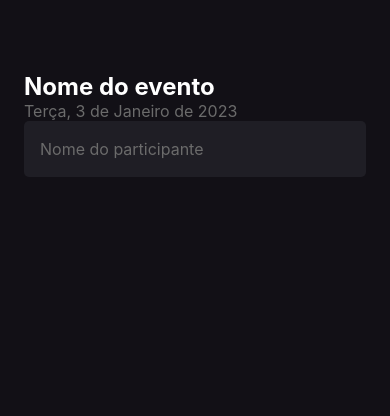
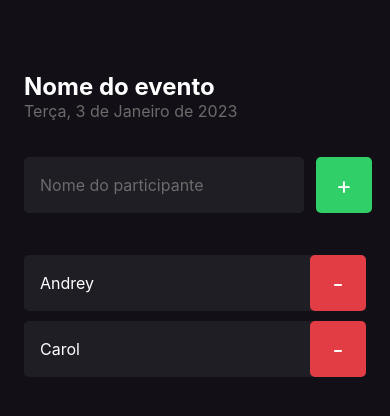
Before and after one commit to andreyaraujo-dev/ignite-react-native, a React Native app in the folder imhere/: screen / in a window 390 px wide. Shown: the top 416 px of the page. Built offline with nearby package versions, Linux system fonts and the light colour scheme.

Commit message:
adicionando componente de participantes

```diff
--- /dev/null
+++ b/imhere/src/components/Participant/index.tsx
@@ -0,0 +1,20 @@
+import { View, Text, TouchableOpacity } from "react-native";
+
+import { styles } from "./styles";
+
+type Props = {
+  name: string;
+  onRemove: () => void;
+};
+
+export function Participant({ name, onRemove }: Props) {
+  return (
+    <View style={styles.container}>
+      <Text style={styles.name}>{name}</Text>
+
+      <TouchableOpacity style={styles.button} onPress={onRemove}>
+        <Text style={styles.buttonText}>-</Text>
+      </TouchableOpacity>
+    </View>
+  );
+}
--- /dev/null
+++ b/imhere/src/components/Participant/styles.ts
@@ -0,0 +1,30 @@
+import { StyleSheet } from "react-native";
+
+export const styles = StyleSheet.create({
+  container: {
+    width: "100%",
+    backgroundColor: "#1F1E25",
+    flexDirection: "row",
+    borderRadius: 5,
+    alignItems: "center",
+    marginBottom: 10,
+  },
+  name: {
+    color: "#FFF",
+    flex: 1,
+    fontSize: 16,
+    marginLeft: 16,
+  },
+  buttonText: {
+    color: "#FFF",
+    fontSize: 24,
+  },
+  button: {
+    width: 56,
+    height: 56,
+    borderRadius: 5,
+    backgroundColor: "#E23C44",
+    alignItems: "center",
+    justifyContent: "center",
+  },
+});
--- a/imhere/src/screens/Home/index.tsx
+++ b/imhere/src/screens/Home/index.tsx
@@ -1,16 +1,29 @@
-import { Text, TextInput, View } from "react-native";
+import { Text, TextInput, TouchableOpacity, View } from "react-native";
 import { styles } from "./styles";
+import { Participant } from "../../components/Participant";
 
 export function Home() {
+  function handleParticipantAdd() {}
+
+  function handleParticipantRemove() {}
   return (
     <View style={styles.container}>
       <Text style={styles.eventName}>Nome do evento</Text>
       <Text style={styles.eventDate}>Terça, 3 de Janeiro de 2023</Text>
-      <TextInput
-        style={styles.input}
-        placeholder="Nome do participante"
-        placeholderTextColor="#6B6B6B"
-      />
+      <View style={styles.form}>
+        <TextInput
+          style={styles.input}
+          placeholder="Nome do participante"
+          placeholderTextColor="#6B6B6B"
+        />
+
+        <TouchableOpacity style={styles.button} onPress={handleParticipantAdd}>
+          <Text style={styles.buttonText}>+</Text>
+        </TouchableOpacity>
+      </View>
+
+      <Participant name="Andrey" onRemove={handleParticipantRemove} />
+      <Participant name="Carol" onRemove={handleParticipantRemove} />
     </View>
   );
 }
--- a/imhere/src/screens/Home/styles.ts
+++ b/imhere/src/screens/Home/styles.ts
@@ -17,6 +17,8 @@
     fontSize: 16,
   },
   input: {
+    flex: 1,
+    marginRight: 12,
     backgroundColor: "#1F1E25",
     height: 56,
     borderRadius: 5,
@@ -24,4 +26,22 @@
     padding: 16,
     fontSize: 16,
   },
+  buttonText: {
+    color: "#FFF",
+    fontSize: 24,
+  },
+  button: {
+    width: 56,
+    height: 56,
+    borderRadius: 5,
+    backgroundColor: "#31CF67",
+    alignItems: "center",
+    justifyContent: "center",
+  },
+  form: {
+    width: "100%",
+    flexDirection: "row",
+    marginTop: 36,
+    marginBottom: 42,
+  },
 });
```
